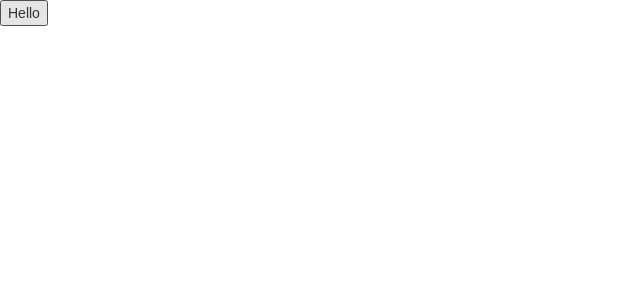
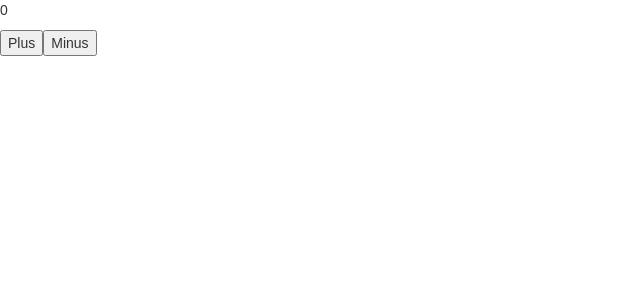
Before and after one commit to lizagne/react-challenges, a React (Create React App) app in the folder react-challenges/: page / in a window 1280 px wide. Shown: the top 300 px of the page, without its empty margins (0-640 px from the left). Built offline with nearby package versions, Linux system fonts and the light colour scheme.

Commit message:
Challenge 3: Add and Minus buttons in React

```diff
--- /dev/null
+++ b/react-challenges/src/02/Counter.jsx
@@ -0,0 +1,52 @@
+//Create a <Counter max="100" /> component. It should consist of a <p> containing a number (start at 0) and two buttons, + and -. When the user clicks the + button, the number should go up. When the user clicks the - button the number should go down. The number should not be able to go below 0. Use props to pass in a maximum value for the counter.
+
+
+import React, { Component } from "react";
+
+class Counter extends Component {
+	constructor(props) { //constructing the properties
+
+		super(props); //this makes Component work
+
+		this.state = { //this is an object literal
+			counter: 0, //this should always be a comma not a semi-colon
+		}
+
+		this.clickPlus = this.clickPlus.bind(this);
+		this.clickMinus = this.clickMinus.bind(this);
+	}
+
+	clickPlus () { //this is the method
+		if(this.state.counter < this.props.max ) { //the conditional
+			this.setState({
+				counter: this.state.counter + 1,
+			});
+		}
+	}
+
+	clickMinus () { //this is the method
+		if(this.state.counter < this.props.max ) { //the conditional
+			this.setState({
+				counter: this.state.counter - 1,
+			});
+		}
+	}
+
+	render () { //this is a method
+		return (
+			<div>
+				<p> { this.state.counter } </p>
+				<button
+					onClick={ this.clickPlus }>
+					Plus
+				</button>
+				<button
+					onClick={ this.clickMinus }>
+					Minus
+				</button>
+			</div>
+		);
+	}
+};
+
+export default Counter;
--- a/react-challenges/src/App.jsx
+++ b/react-challenges/src/App.jsx
@@ -1,12 +1,11 @@
 import React from 'react';
 
-// import Clicked from "./02/Clicked"
-import Toggle from "./02/Toggle"
+import Counter from "./02/Counter"
 
 
 const App = () => (
 
-	<Toggle initial="Hello" alternate="World" />
+	<Counter max="100" />
 );
 
 export default App;
```
Also changed, not shown: 1 other file (tests, documents, lock files or other folders).
